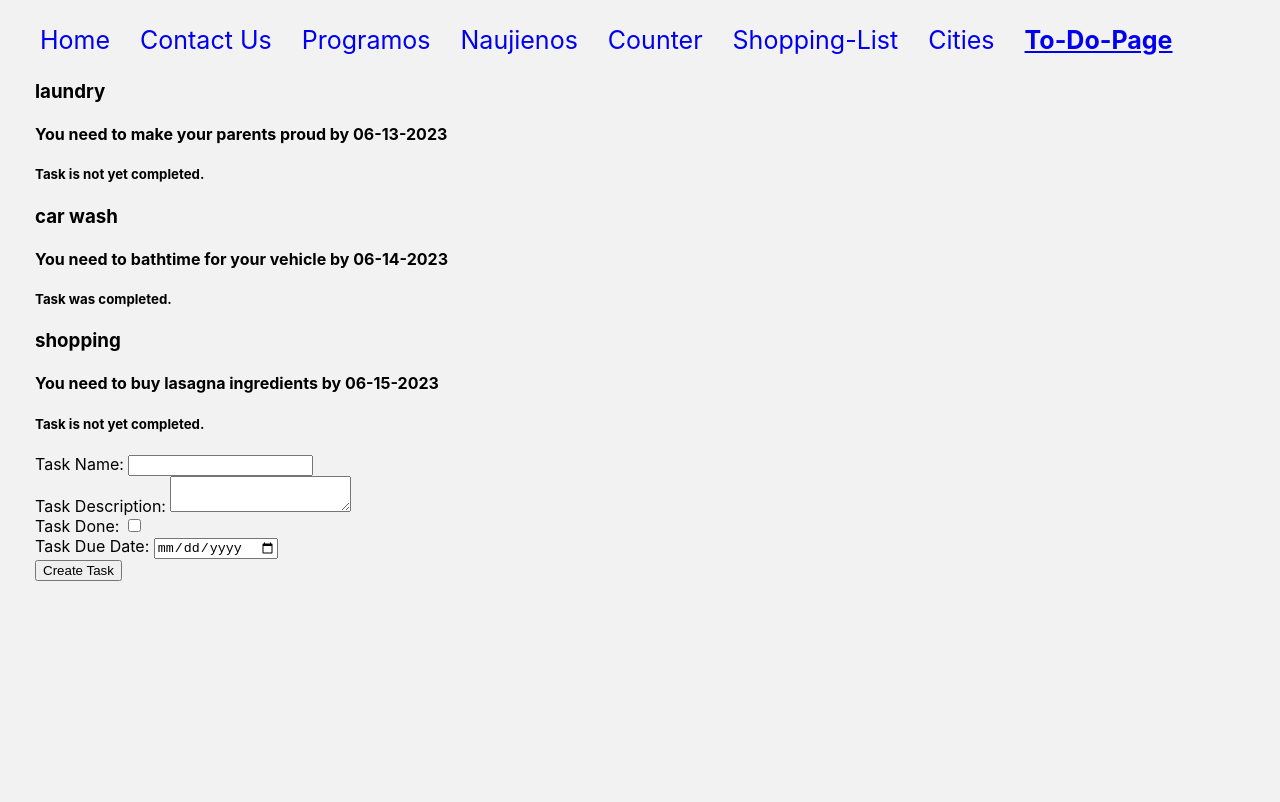
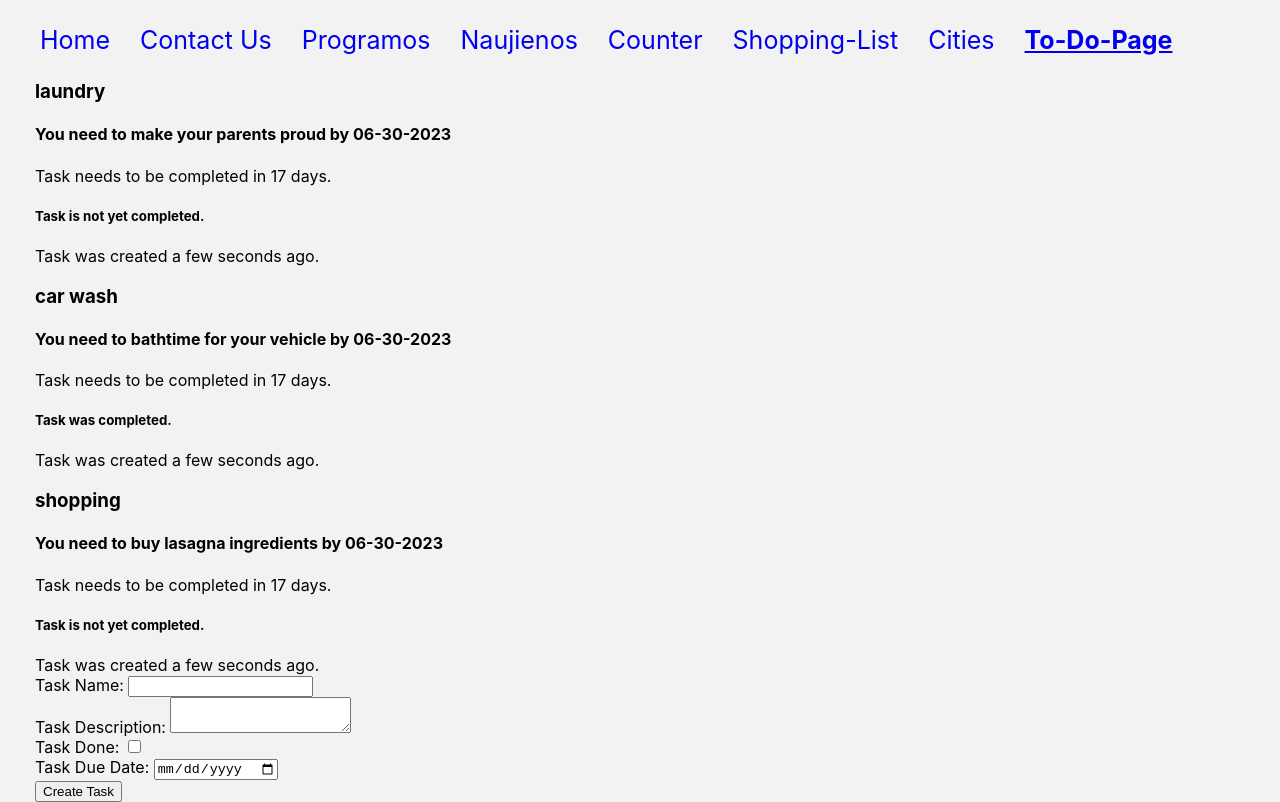
Before and after one commit to Adomelism/First-React-Project, a React (Create React App) app: page /ToDoPage in a window 1280 px wide. Built offline with nearby package versions, Linux system fonts and the light colour scheme.

Commit message:
pre-date adjustment

```diff
--- a/src/Components/ToDoComponents/ToDoForm.js
+++ b/src/Components/ToDoComponents/ToDoForm.js
@@ -1,5 +1,4 @@
 import { useState } from "react";
-
 
 const ToDoForm = ({onNewTask}) => {
 
@@ -12,7 +11,6 @@ const ToDoForm = ({onNewTask}) => {
     const descriptionHandler = (event) => setDescription(event.target.value)
     const isDoneHandler = (event) => setIsDone(event.target.checked)
     const dueDateHandler = (event) => setDueDate(event.target.value)
-
 
     const onTaskHandler = (event) => {
         event.preventDefault();
--- a/src/Components/ToDoComponents/ToDoItem.js
+++ b/src/Components/ToDoComponents/ToDoItem.js
@@ -1,3 +1,4 @@
+import dayjs from "dayjs";
 
 const ToDoItem = ({task}) => {
     let isItDone = '';
@@ -10,11 +11,18 @@ const ToDoItem = ({task}) => {
         isItDone = 'Task is not yet completed.'
     }
 
+    var relativeTime = require('dayjs/plugin/relativeTime')
+    dayjs.extend(relativeTime)
+    const taskCreationDate = dayjs().fromNow();
+    const untilDeadline = dayjs().to(dayjs(dueDate));
+
   return (
     <div>
         <h3>{taskName}</h3>
         <h4>You need to {description} by {dueDate}</h4>
+        <div>Task needs to be completed {untilDeadline}.</div>
         <h5>{isItDone}</h5>
+        <div>Task was created {taskCreationDate}.</div>
     </div>
   )
 }
--- a/src/Pages/ToDoPage/ToDoPage.js
+++ b/src/Pages/ToDoPage/ToDoPage.js
@@ -10,21 +10,28 @@ const ToDoPage = () => {
             taskName: 'laundry',
             description: 'make your parents proud',
             isDone: false,
-            dueDate: '06-13-2023',
+            dueDate: '06-30-2023',
+            date: '06-13-2023',
         },
         {
             taskName: 'car wash',
             description: 'bathtime for your vehicle',
             isDone: true,
-            dueDate: '06-14-2023',
+            dueDate: '06-30-2023',
+            date: '06-13-2023',
         },
         {
             taskName: 'shopping',
             description: 'buy lasagna ingredients',
             isDone: false,
-            dueDate: '06-15-2023',
+            dueDate: '06-30-2023',
+            date: '06-13-2023',
         }
     ]
+
+    // 4. Pridėti galimybę pažymėti užduotį kaip atliktą.
+    // 5. Pridėti galimybę ištrinti užduotį.
+    // 6. Pridėti galimybę redaguoti užduotį.
 
     const [tasks, setTasks] = useState(tasksList)
 
```
